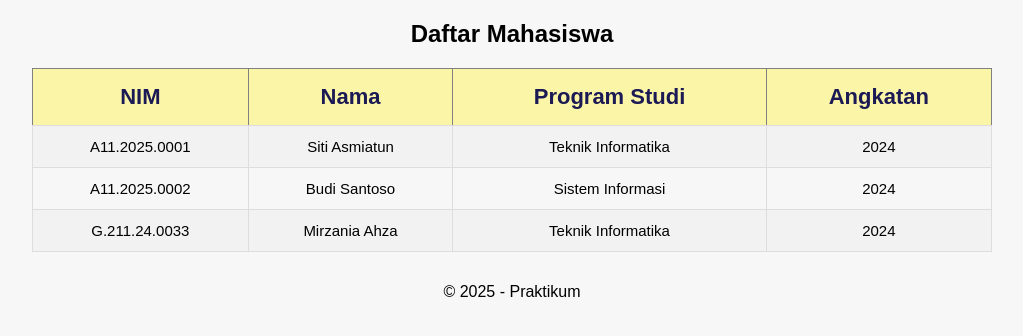
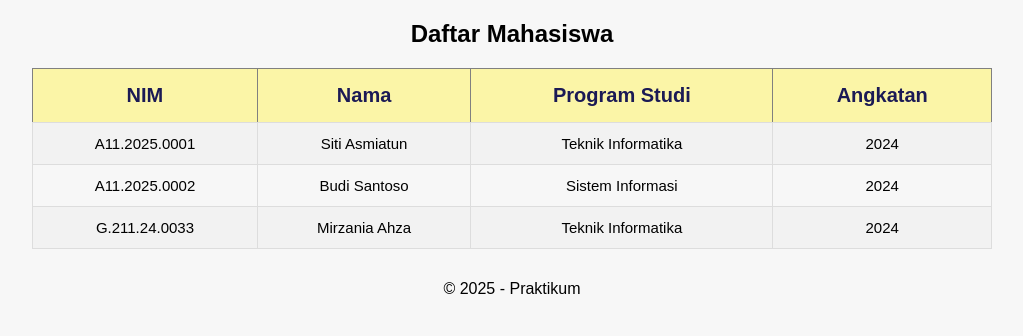
Before and after one commit to Mirzania4/rpl_project, a Django app: page /mahasiswa/daftar/ in a window 1280 px wide. Shown: the part 61-397 px from the top of the page, without its empty margins (128-1151 px from the left). Run offline with Django 5.2, Linux system fonts and the light colour scheme; a user stored in the database is signed in; data comes from the database, SQL or seed files in the repository.

```diff
--- a/mahasiswa/static/mahasiswa/css/style.css
+++ b/mahasiswa/static/mahasiswa/css/style.css
@@ -43,7 +43,7 @@ table {
     margin-right: auto;
     width: 75%;           /* tabel lebih lebar */
     border-collapse: collapse;
-    font-size: 22px;      /* tulisan tabel lebih besar */
+    font-size: 20px;      /* tulisan tabel lebih besar */
 }
 
 th {
```
